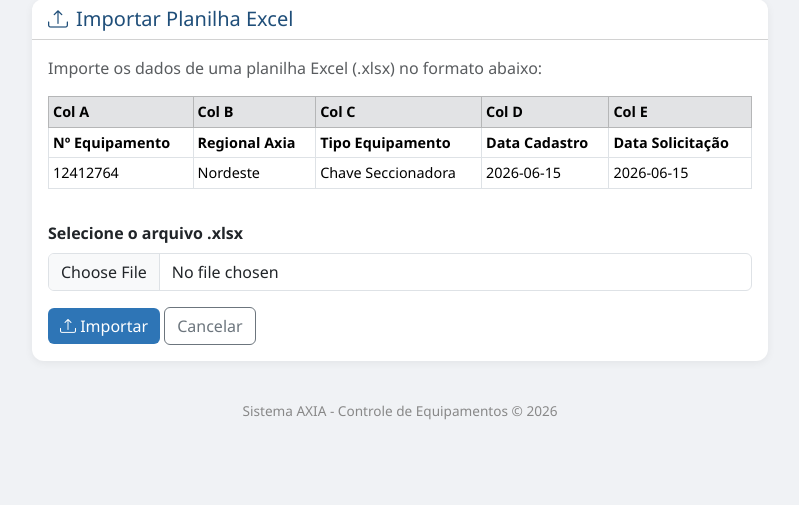
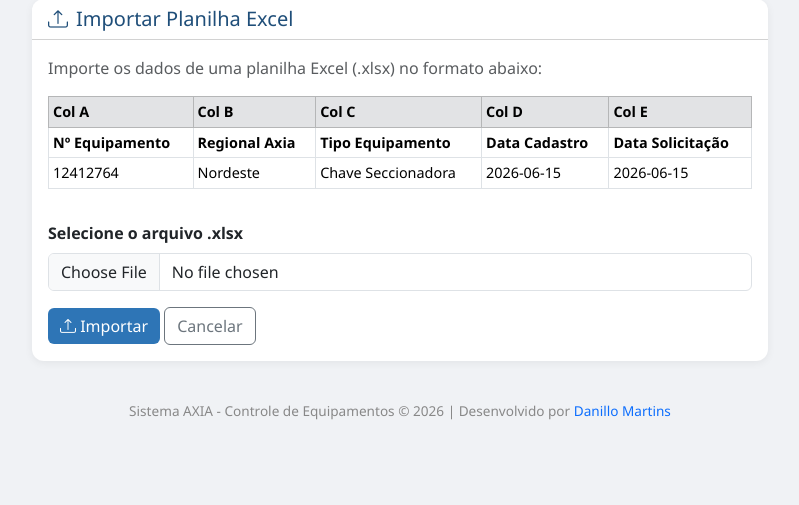
Before and after one commit to DanilloMartiins/equip-control, a Flask app: page /importar in a window 1280 px wide. Shown: the part 81-586 px from the top of the page, without its empty margins (240-1039 px from the left). Run offline with Flask 3, Linux system fonts and the light colour scheme.

Commit message:
feat: adiciona creditos no footer com link para linkedin

```diff
--- a/templates/base.html
+++ b/templates/base.html
@@ -62,7 +62,7 @@
     </div>
 
     <footer class="text-center py-3">
-        <p class="mb-0">Sistema AXIA - Controle de Equipamentos &copy; {{ now().year if now else '2026' }}</p>
+        <p class="mb-0">Sistema AXIA - Controle de Equipamentos &copy; {{ now().year if now else '2026' }} | Desenvolvido por <a href="https://www.linkedin.com/in/danillomartins/" target="_blank" class="text-decoration-none">Danillo Martins</a></p>
     </footer>
 
     <script src="https://cdn.jsdelivr.net/npm/bootstrap@5.3.2/dist/js/bootstrap.bundle.min.js"></script>
```
